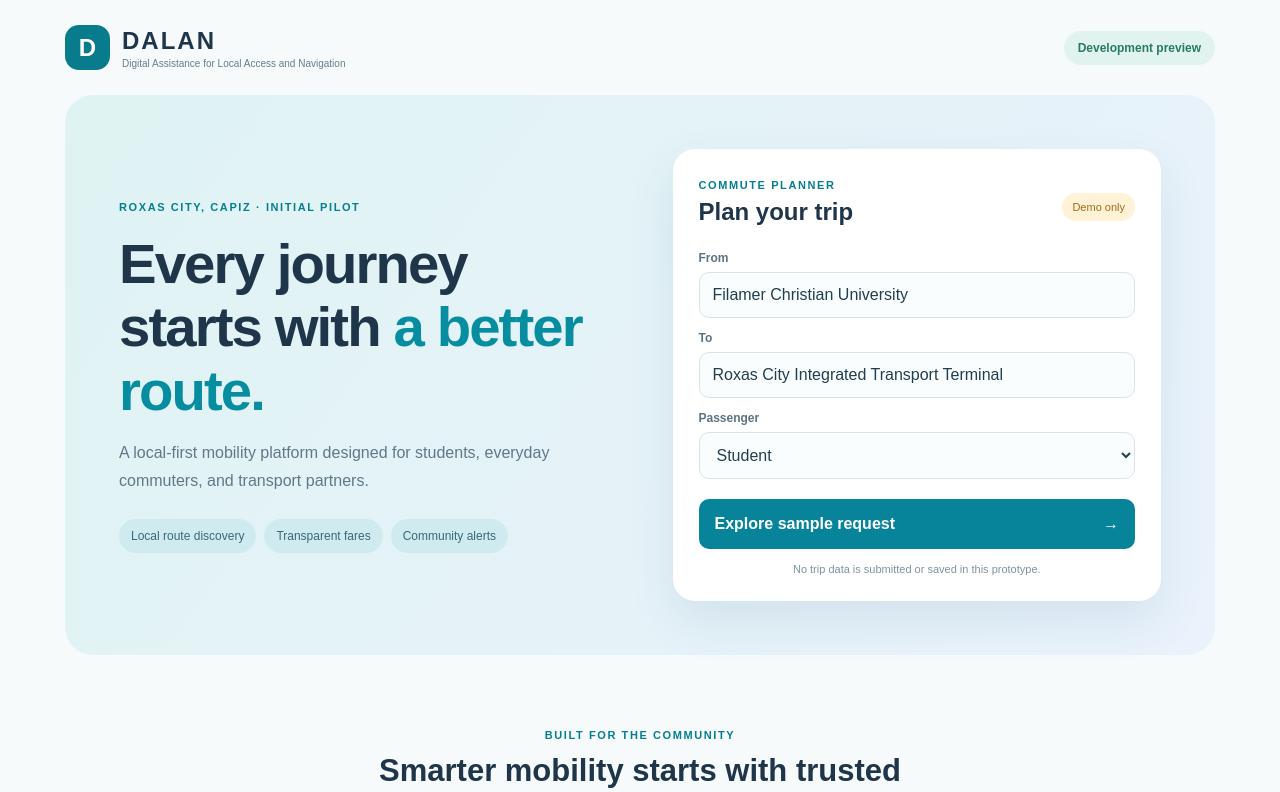
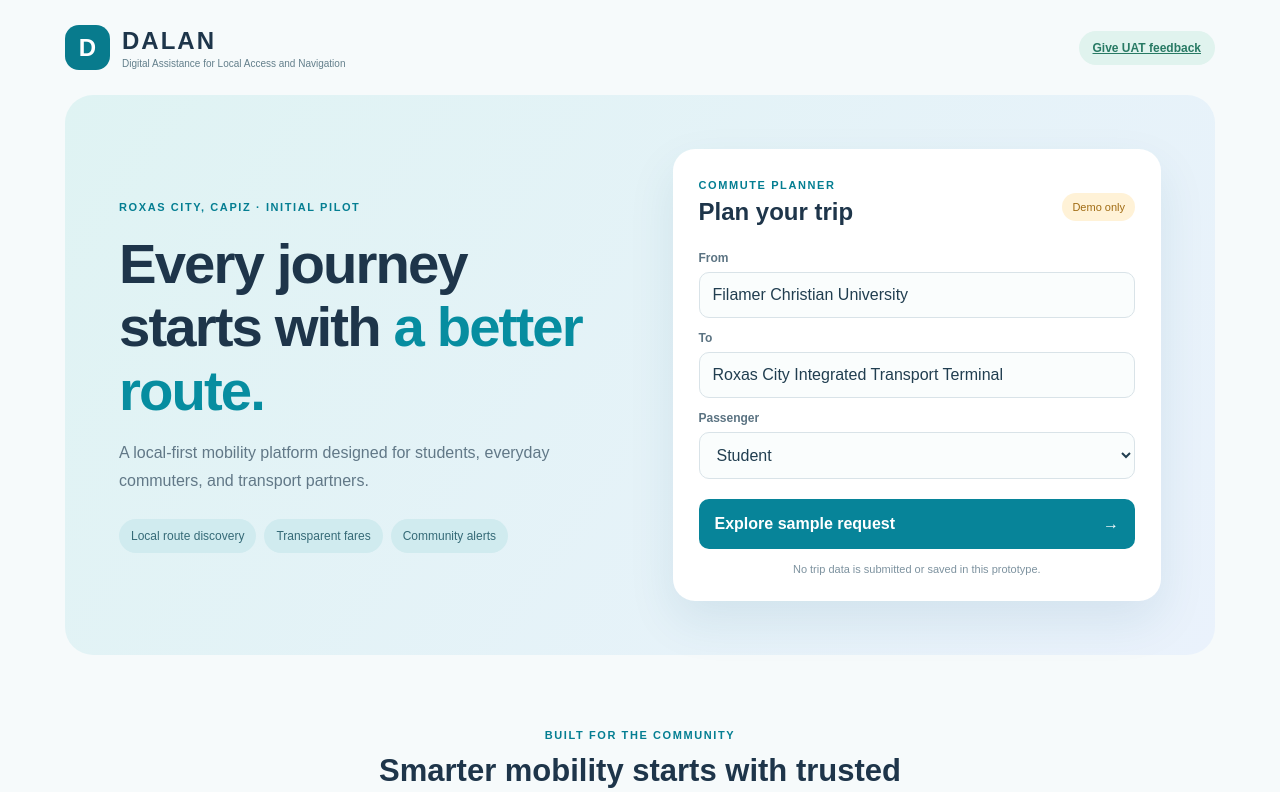
Before and after one commit to engrken/DALAN, a Next.js app: page / in a window 1280 px wide. Shown: the top 792 px of the page. Built offline with nearby package versions, Linux system fonts and the light colour scheme.

Commit message:
feat(uat): connect feedback interface app/page.jsx

```diff
--- a/app/page.jsx
+++ b/app/page.jsx
@@ -6,7 +6,7 @@ export default function Page(){
  const [passenger,setPassenger]=useState("Student");
  const [submitted,setSubmitted]=useState(false);
  return <main className="wrap">
-  <header><div className="brand"><span className="mark">D</span><div><b>DALAN</b><small>Digital Assistance for Local Access and Navigation</small></div></div><span className="pill">Development preview</span></header>
+  <header><div className="brand"><span className="mark">D</span><div><b>DALAN</b><small>Digital Assistance for Local Access and Navigation</small></div></div><a className="pill" href="/feedback">Give UAT feedback</a></header>
   <section className="hero">
    <div><span className="eyebrow">Roxas City, Capiz · Initial pilot</span><h1>Every journey starts with <em>a better route.</em></h1><p>A local-first mobility platform designed for students, everyday commuters, and transport partners.</p><div className="chips"><span>Local route discovery</span><span>Transparent fares</span><span>Community alerts</span></div></div>
    <div className="planner"><div className="cardhead"><div><span className="eyebrow">COMMUTE PLANNER</span><h2>Plan your trip</h2></div><span className="demo">Demo only</span></div>
```
